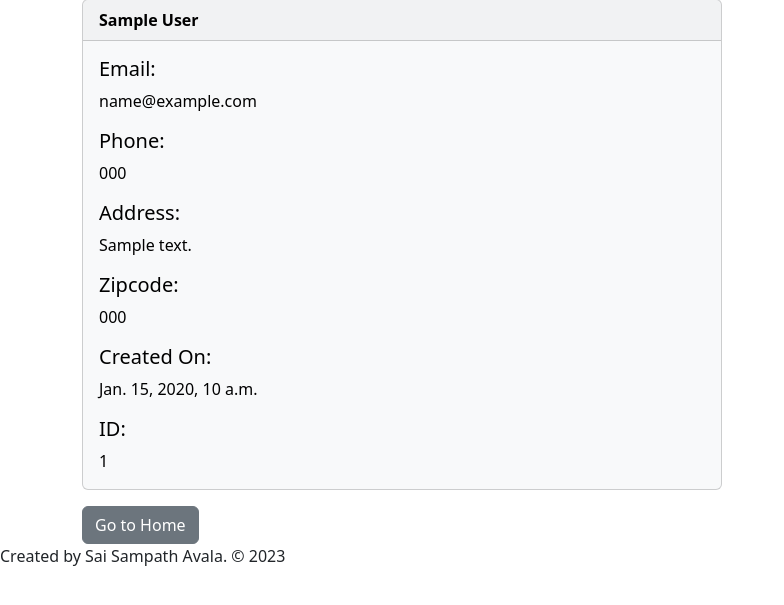
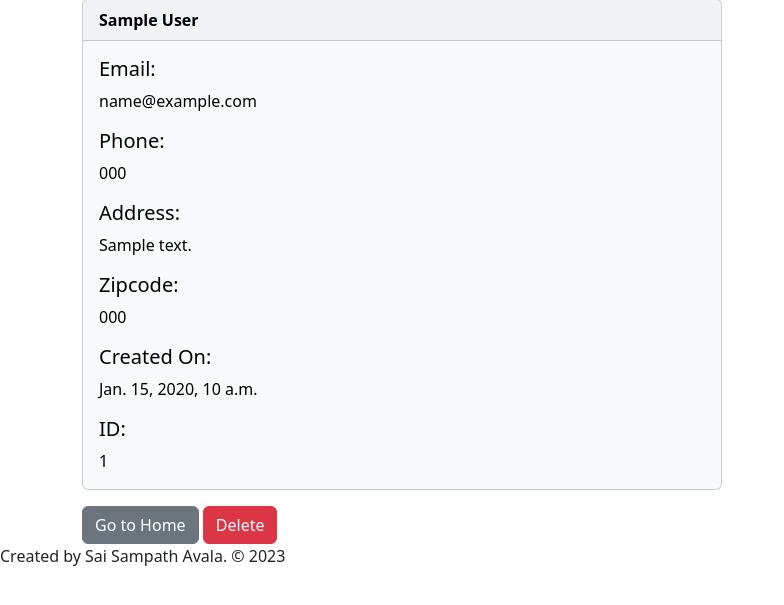
Before and after one commit to avalassai/SaiSampath_Avala, a Django app: page /record/1 in a window 1280 px wide. Shown: the part 137-742 px from the top of the page, without its empty margins (0-784 px from the left). Run offline with Django 4.2, Linux system fonts and the light colour scheme; a user stored in the database is signed in; tables that the repository leaves empty hold one stand-in row (values such as "Sample post").

Commit message:
Added Delete Page

```diff
--- a/website/templates/record.html
+++ b/website/templates/record.html
@@ -15,5 +15,6 @@
     </div>
   </div>
   <a href="{% url 'home'%}" class="btn btn-secondary">Go to Home</a>
+  <a href="{%url 'delete' customer_record.id %}" class="btn btn-danger">Delete</a>
 
 {% endblock %}
--- a/website/urls.py
+++ b/website/urls.py
@@ -5,4 +5,6 @@ urlpatterns = [
     path('login/',views.login_user, name='login'),
     path('logout/',views.logout_user, name='logout'),
     path('record/<int:pk>',views.customer_record, name='record'),
+    path('delete/<int:pk>', views.delete_page,name='delete'),
+    path('delete_record/<int:pk>',views.delete_record, name='delete_record'),
 ]
--- a/website/views.py
+++ b/website/views.py
@@ -40,3 +40,23 @@ def customer_record(request , pk):
     else:
         messages.success(request, "You must be logged in to view the Contacts Page")
         return redirect('home')
+
+def delete_page(request ,pk):
+    if request.user.is_authenticated:
+        customer_record = Record.objects.get(id=pk)
+        return render(request, 'delete.html',{'customer_record':customer_record})
+    else:
+        messages.success(request, "You must be logged in to view the delete page")
+        return redirect('home')
+
+
+
+def delete_record(request,pk):
+    if request.user.is_authenticated:
+        delete_rec = Record.objects.get(id=pk)
+        delete_rec.delete()
+        messages.success(request,"You have Deleted the recorded")
+        return redirect('home')
+    else:
+        messages.success(request, "You must be logged in to delete the record")
+        return redirect('home')
```
Also changed, not shown: website/templates/delete.html (added, +7 -0 lines).
